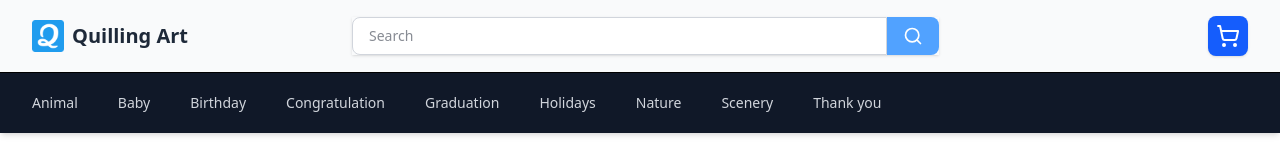
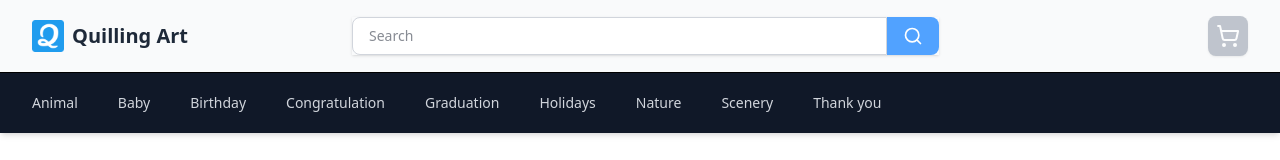
Before and after one commit to gmai2006/quillingartistv2, a React (Vite) app: page / in a window 1280 px wide. Shown: the top 160 px of the page. Built offline with nearby package versions, Linux system fonts and the light colour scheme; grey boxes are pictures that could not be loaded.

Commit message:
checkout button disabled when empty

```diff
--- a/src/components/Header.jsx
+++ b/src/components/Header.jsx
@@ -41,6 +41,7 @@ const Header = ({ allproducts, count, setSearchData }) => {
           {/* Cart Section */}
           <div className="flex justify-center md:w-1/4 md:justify-end">
             <div className="relative">
+              {count > 0 ? (
                   <Link
                       to="/cart"
                       className="inline-flex items-center rounded-lg bg-blue-600 p-2 text-white transition-colors hover:bg-blue-700 shadow-sm"
@@ -48,6 +49,13 @@ const Header = ({ allproducts, count, setSearchData }) => {
                     <ShoppingCart className="h-6 w-6" />
                     <ShoppingCartIcon count={count} />
                   </Link>
+              ) : (
+                  <div
+                      className="inline-flex cursor-not-allowed items-center rounded-lg bg-gray-400 p-2 text-white opacity-60 shadow-sm"
+                  >
+                    <ShoppingCart className="h-6 w-6" />
+                  </div>
+              )}
             </div>
           </div>
 
```
Lines whose indentation alone changed are shown as unchanged.
